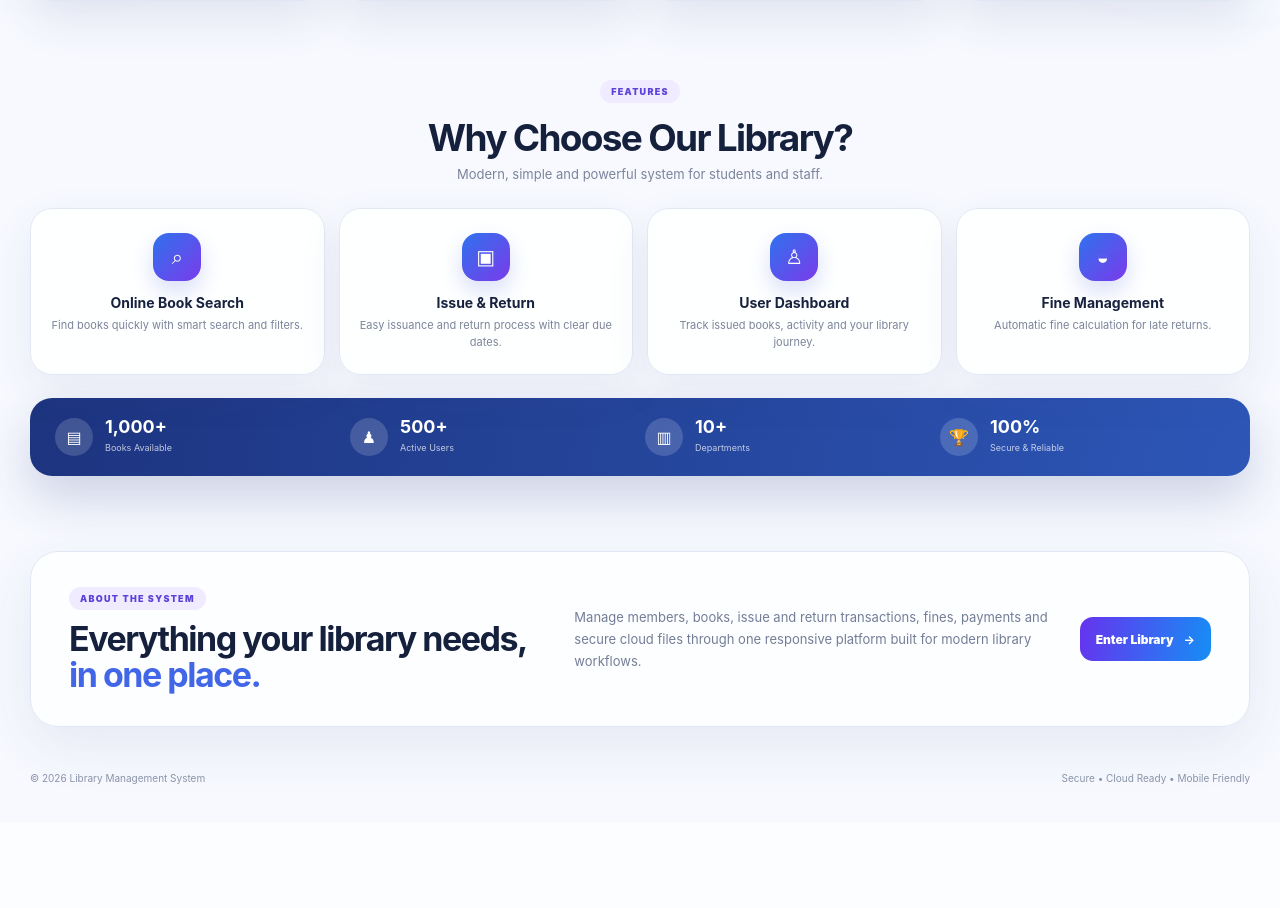
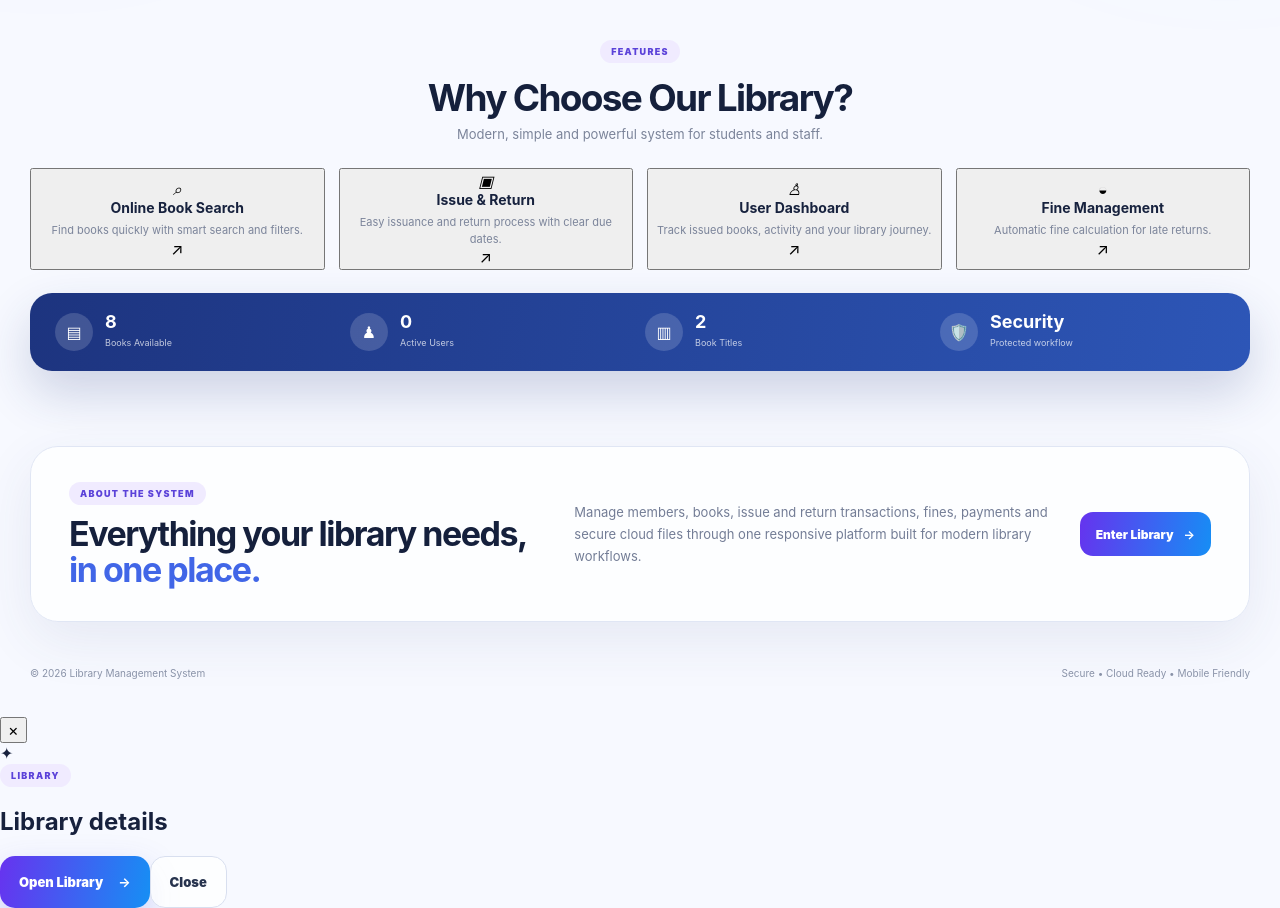
Before and after one commit to moviebot-latest/management-system, a Flask app: page / in a window 1280 px wide. Shown: the part 823-1731 px from the top of the page. Before the commit the page ends 1607 px from the top, so only its background shows below. Run offline with Flask 3, Linux system fonts and the light colour scheme; some libraries are stand-ins or nearby versions.

Commit message:
Add files via upload

```diff
--- a/templates/home.html
+++ b/templates/home.html
@@ -14,7 +14,7 @@
     <span><strong>Library</strong><small>Management System</small></span>
   </a>
   <nav class="v20-links">
-    <a class="active" href="#home">Home</a><a href="#about">About</a><a href="#features">Books</a><a href="#features">Features</a><a href="#contact">Contact</a>
+    <a class="active" href="#home">Home</a><a href="#about">About</a><a href="#live-stats">Books</a><a href="#features">Features</a><a href="#contact">Contact</a>
   </nav>
   <div class="v20-nav-actions"><a class="v20-login" href="{{ url_for('login_page') }}">Login</a><a class="v20-register" href="{{ url_for('register') }}">Register</a></div>
   <button class="v20-menu" type="button" aria-label="Open menu" onclick="document.body.classList.toggle('v20-menu-open')"><span></span><span></span><span></span></button>
@@ -32,31 +32,57 @@
   <div class="v20-hero-art">
     <div class="v20-art-photo"></div>
     <div class="v20-book-stack"><div class="v20-book back"></div><div class="v20-book mid"></div><div class="v20-book front"><small>LIBRARY</small><strong>KNOWLEDGE<br>FOR A<br>BETTER<br>TOMORROW</strong></div></div>
-    <div class="v20-float v20-members"><span>●</span><div><b>12,500+</b><small>Active Members</small></div></div>
-    <div class="v20-float v20-books"><span>▣</span><div><b>30,000+</b><small>Book Collection</small></div></div>
+    <div class="v20-float v20-members"><span>●</span><div><b>{{ "{:,}".format(active_members) }}</b><small>Active Members</small></div></div>
+    <div class="v20-float v20-books"><span>▣</span><div><b>{{ "{:,}".format(total_books) }}</b><small>Book Collection</small></div></div>
     <div class="v20-journey"><b>Learn</b><b>Read</b><b>Grow</b><b>Succeed</b></div>
   </div>
 </section>
 <section class="v20-quick" aria-label="Highlights">
-  <article><i>▤</i><div><h3>Wide Collection</h3><p>Access a large range of books and resources.</p></div><span>↗</span></article>
-  <article><i>♟</i><div><h3>Easy Access</h3><p>Search, issue and manage books online.</p></div><span>↗</span></article>
-  <article><i>✓</i><div><h3>Safe &amp; Secure</h3><p>Your library data is always protected.</p></div><span>↗</span></article>
-  <article><i>▥</i><div><h3>Track Progress</h3><p>Keep a clear record of your library journey.</p></div><span>↗</span></article>
+  <button class="v20-quick-card" type="button" data-detail="collection"><i>▤</i><div><h3>Wide Collection</h3><p>{{ "{:,}".format(title_count) }} book titles • {{ "{:,}".format(total_books) }} total copies.</p></div><span>↗</span></button>
+  <button class="v20-quick-card" type="button" data-detail="access"><i>♟</i><div><h3>Easy Access</h3><p>{{ "{:,}".format(available_books) }} copies currently available.</p></div><span>↗</span></button>
+  <button class="v20-quick-card" type="button" data-detail="security"><i>✓</i><div><h3>Safe &amp; Secure</h3><p>Protected login, database and cloud storage workflow.</p></div><span>↗</span></button>
+  <button class="v20-quick-card" type="button" data-detail="progress"><i>▥</i><div><h3>Track Progress</h3><p>Issue, return, due dates, fines and payment history.</p></div><span>↗</span></button>
 </section>
 <section id="features" class="v20-features">
   <div class="v20-kicker">FEATURES</div><h2>Why Choose Our Library?</h2><p class="v20-section-sub">Modern, simple and powerful system for students and staff.</p>
   <div class="v20-feature-grid">
-    <article><i>⌕</i><h3>Online Book Search</h3><p>Find books quickly with smart search and filters.</p></article>
-    <article><i>▣</i><h3>Issue &amp; Return</h3><p>Easy issuance and return process with clear due dates.</p></article>
-    <article><i>♙</i><h3>User Dashboard</h3><p>Track issued books, activity and your library journey.</p></article>
-    <article><i>◒</i><h3>Fine Management</h3><p>Automatic fine calculation for late returns.</p></article>
+    <button class="v20-feature-card" type="button" data-detail="search"><i>⌕</i><h3>Online Book Search</h3><p>Find books quickly with smart search and filters.</p><span>↗</span></button>
+    <button class="v20-feature-card" type="button" data-detail="issue"><i>▣</i><h3>Issue &amp; Return</h3><p>Easy issuance and return process with clear due dates.</p><span>↗</span></button>
+    <button class="v20-feature-card" type="button" data-detail="dashboard"><i>♙</i><h3>User Dashboard</h3><p>Track issued books, activity and your library journey.</p><span>↗</span></button>
+    <button class="v20-feature-card" type="button" data-detail="fine"><i>◒</i><h3>Fine Management</h3><p>Automatic fine calculation for late returns.</p><span>↗</span></button>
   </div>
 </section>
-<section class="v20-stats"><div><i>▤</i><b>1,000+</b><small>Books Available</small></div><div><i>♟</i><b>500+</b><small>Active Users</small></div><div><i>▥</i><b>10+</b><small>Departments</small></div><div><i>🏆</i><b>100%</b><small>Secure &amp; Reliable</small></div></section>
+<section id="live-stats" class="v20-stats"><div><i>▤</i><b>{{ "{:,}".format(available_books) }}</b><small>Books Available</small></div><div><i>♟</i><b>{{ "{:,}".format(active_members) }}</b><small>Active Users</small></div><div><i>▥</i><b>{{ "{:,}".format(title_count) }}</b><small>Book Titles</small></div><div><i>🛡️</i><b>Security</b><small>Protected workflow</small></div></section>
 <section id="about" class="v20-about"><div><div class="v20-kicker">ABOUT THE SYSTEM</div><h2>Everything your library needs,<br><span>in one place.</span></h2></div><p>Manage members, books, issue and return transactions, fines, payments and secure cloud files through one responsive platform built for modern library workflows.</p><a href="{{ url_for('login_page') }}">Enter Library <b>→</b></a></section>
 <footer id="contact" class="v20-footer"><span>© 2026 Library Management System</span><span>Secure • Cloud Ready • Mobile Friendly</span></footer>
 </main>
+<div class="v20-detail-overlay" id="v20Detail" aria-hidden="true">
+  <div class="v20-detail-card" role="dialog" aria-modal="true" aria-labelledby="v20DetailTitle">
+    <button class="v20-detail-close" type="button" aria-label="Close">×</button>
+    <div class="v20-detail-icon" id="v20DetailIcon">✦</div>
+    <div class="v20-kicker" id="v20DetailKicker">LIBRARY</div>
+    <h2 id="v20DetailTitle">Library details</h2>
+    <p id="v20DetailText"></p>
+    <div class="v20-detail-metrics" id="v20DetailMetrics"></div>
+    <div class="v20-detail-actions"><a class="v20-primary" href="{{ url_for('login_page') }}">Open Library <b>→</b></a><button class="v20-secondary" type="button" id="v20DetailDone">Close</button></div>
+  </div>
+</div>
 <script>
+const detailData={
+ collection:{icon:'▤',kicker:'BOOK COLLECTION',title:'A real-time library collection',text:'These figures come directly from the current PostgreSQL database. The home page does not use hard-coded demo counts.',metrics:['{{ "{:,}".format(title_count) }} book titles','{{ "{:,}".format(total_books) }} total copies','{{ "{:,}".format(available_books) }} available now']},
+ access:{icon:'♟',kicker:'LIVE AVAILABILITY',title:'Books available right now',text:'Available copies are calculated from the Book table using total and available copies, so the number changes when books are issued or returned.',metrics:['{{ "{:,}".format(available_books) }} available copies','Issue reduces stock','Return restores stock']},
+ security:{icon:'✓',kicker:'SECURITY',title:'Protected library workflow',text:'The application uses authenticated routes, server-side validation, password hashing and environment-based database/storage credentials.',metrics:['Secure login','PostgreSQL / Neon','Private object storage']},
+ progress:{icon:'▥',kicker:'MY LIBRARY',title:'Track your library activity',text:'After login, members can view their issued books, due dates, return status and applicable fines/payment records from the dashboard.',metrics:['Issue & Return','Due dates','Fine & payment history']},
+search:{icon:'⌕',kicker:'BOOK SEARCH',title:'Search the real library collection',text:'Open the library after login to search the actual books stored in the database by title, author, category and availability.',metrics:['Real database books','Search & filters','Availability']},
+issue:{icon:'▣',kicker:'ISSUE & RETURN',title:'Borrow and return books',text:'Members can issue available books and return their own active loans. Due dates and stock are tracked by the application.',metrics:['Issue available books','Due dates','Return & stock']},
+dashboard:{icon:'♙',kicker:'USER DASHBOARD',title:'Your personal library activity',text:'After login, the dashboard shows your current library activity, issued books, returns and account information.',metrics:['Issued books','Account activity','Member area']},
+fine:{icon:'◒',kicker:'FINE MANAGEMENT',title:'Clear fine calculation',text:'Late returns are calculated from the due date. Applicable late fines and additional admin fines are recorded with the return/payment workflow.',metrics:['Late days','Fine calculation','Payment record']}
+};
+const detail=document.getElementById('v20Detail');
+const openDetail=(key)=>{const d=detailData[key]; if(!d)return; document.getElementById('v20DetailIcon').textContent=d.icon; document.getElementById('v20DetailKicker').textContent=d.kicker; document.getElementById('v20DetailTitle').textContent=d.title; document.getElementById('v20DetailText').textContent=d.text; document.getElementById('v20DetailMetrics').innerHTML=d.metrics.map(x=>`<span>${x}</span>`).join(''); detail.classList.add('open'); detail.setAttribute('aria-hidden','false'); document.body.classList.add('v20-modal-open');};
+document.querySelectorAll('[data-detail]').forEach(x=>x.addEventListener('click',()=>openDetail(x.dataset.detail)));
+const closeDetail=()=>{detail.classList.remove('open');detail.setAttribute('aria-hidden','true');document.body.classList.remove('v20-modal-open')};
+detail.querySelector('.v20-detail-close').addEventListener('click',closeDetail);document.getElementById('v20DetailDone').addEventListener('click',closeDetail);detail.addEventListener('click',e=>{if(e.target===detail)closeDetail()});document.addEventListener('keydown',e=>{if(e.key==='Escape')closeDetail()});
 const io=new IntersectionObserver(es=>es.forEach(e=>{if(e.isIntersecting)e.target.classList.add('show')}),{threshold:.08});
 document.querySelectorAll('.v20-quick article,.v20-feature-grid article,.v20-about,.v20-stats').forEach(x=>{x.classList.add('reveal');io.observe(x)});
 </script>
```
